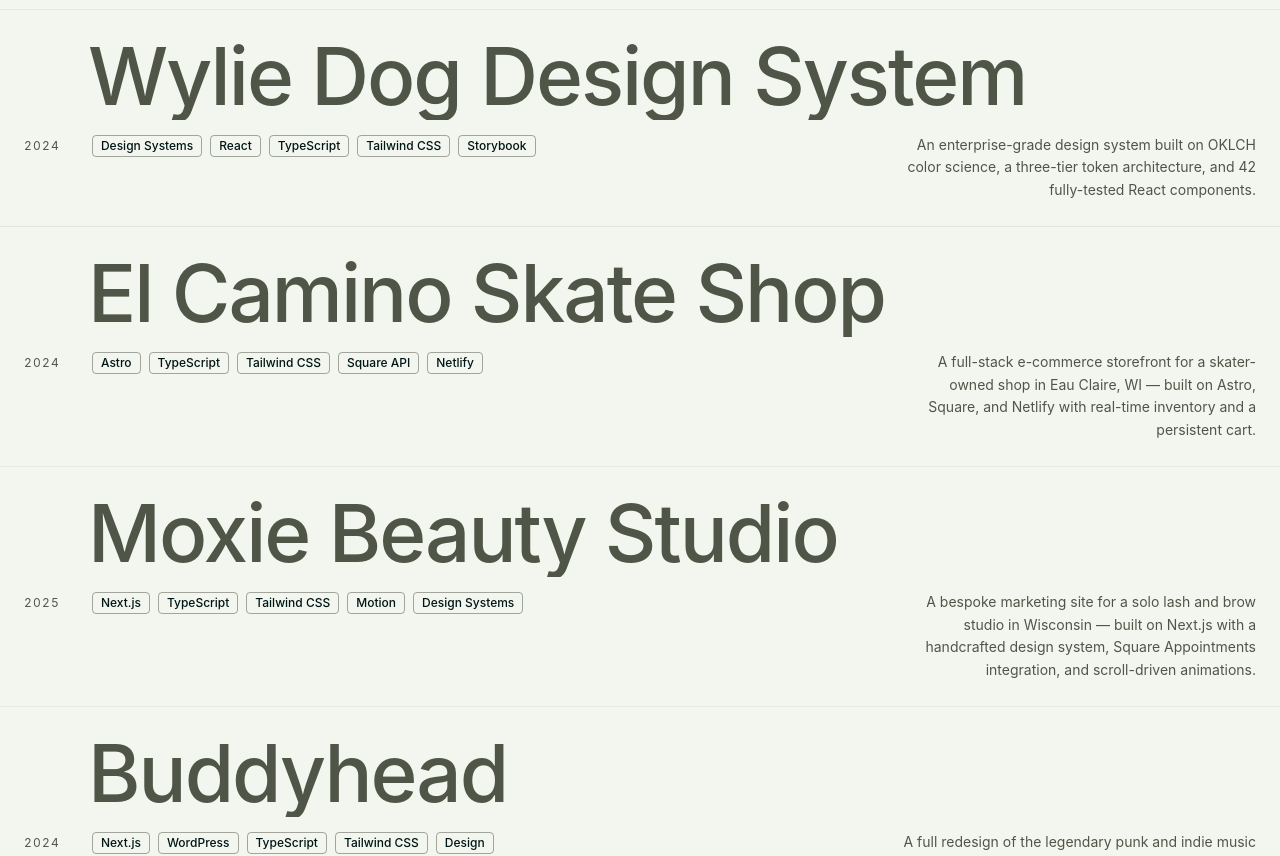
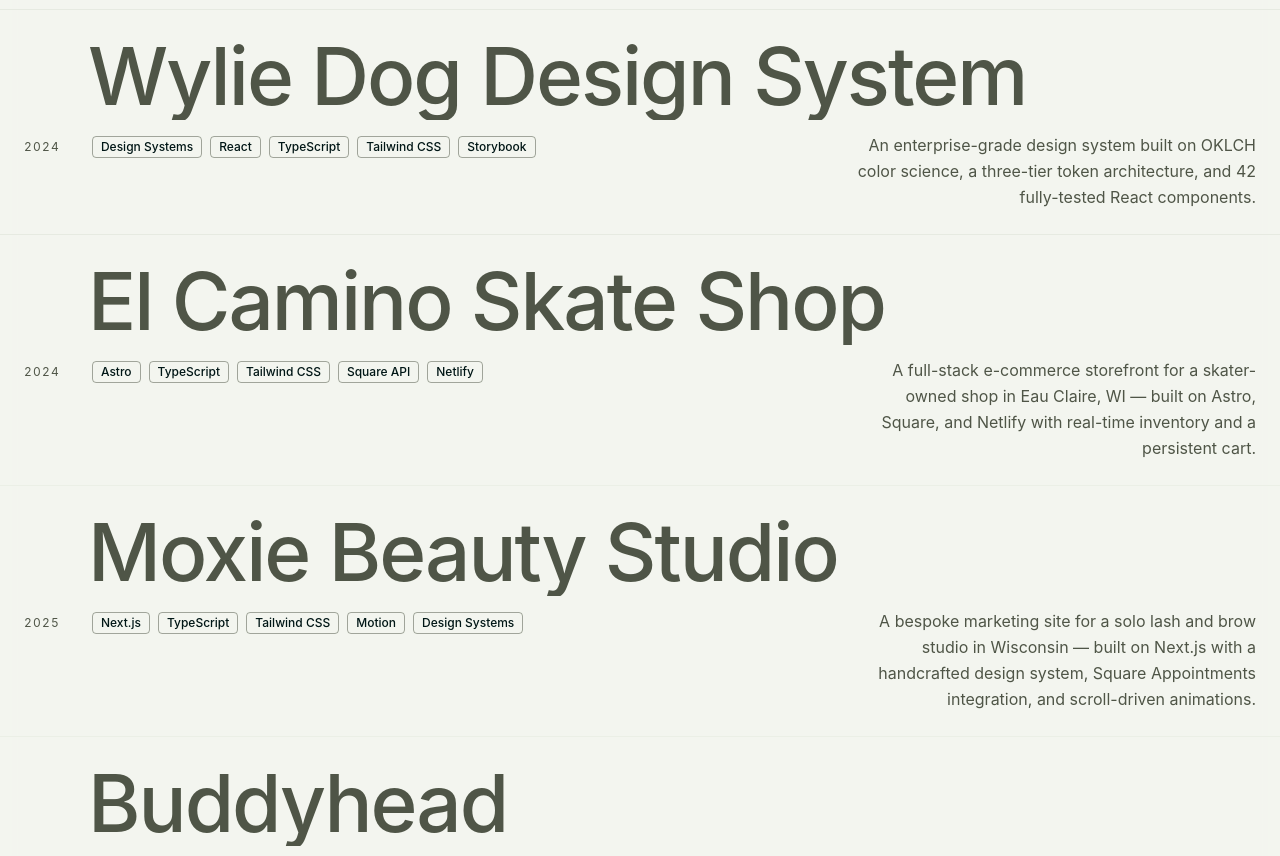
Before and after one commit to travhall/thd-portfolio, a Next.js app: page / in a window 1280 px wide. Shown: the part 1100-1956 px from the top of the page. Built offline with nearby package versions, Linux system fonts and the light colour scheme.

Commit message:
style: Update case study card background to a radial gradient and enhance description text styling with `lg:text-base` and `text-pretty`.

```diff
--- a/components/sections/case-studies.tsx
+++ b/components/sections/case-studies.tsx
@@ -155,7 +155,7 @@
           className="absolute inset-0 pointer-events-none transition-opacity duration-700 ease-[--ease-expo]"
           style={{
             opacity: active ? 1 : 0,
-            backgroundColor: `color-mix(in oklch, ${brandColor} 85%, transparent)`,
+            background: `radial-gradient(ellipse 80% 60% at 50% 100%, color-mix(in oklch, ${brandColor} 90%, transparent), transparent)`,
           }}
         />
 
@@ -197,7 +197,7 @@
 
           <motion.p
             variants={metaItemVariants(reduced)}
-            className="text-sm text-muted-foreground leading-relaxed sm:ml-auto sm:text-right max-w-[40ch]"
+            className="text-sm lg:text-base text-muted-foreground text-pretty leading-relaxed sm:ml-auto sm:text-right max-w-[40ch]"
           >
             {study.description}
           </motion.p>
```
